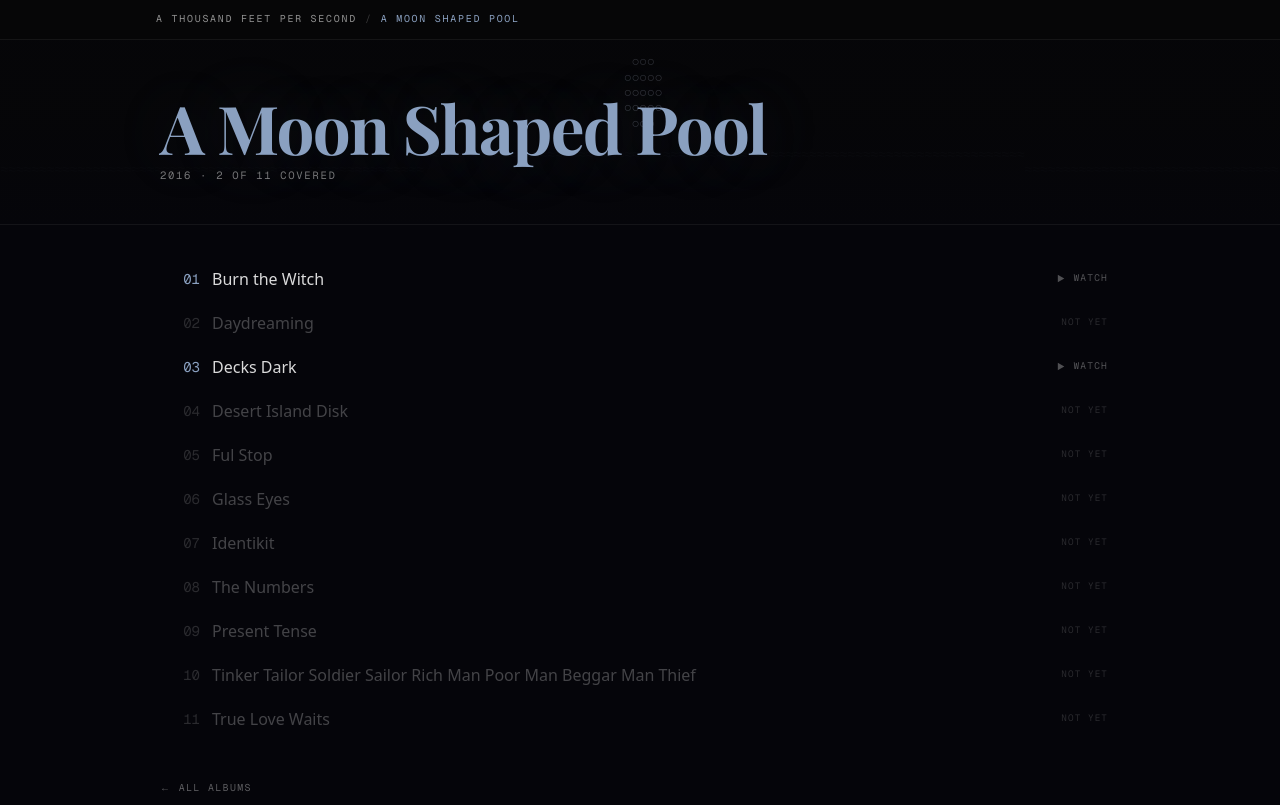
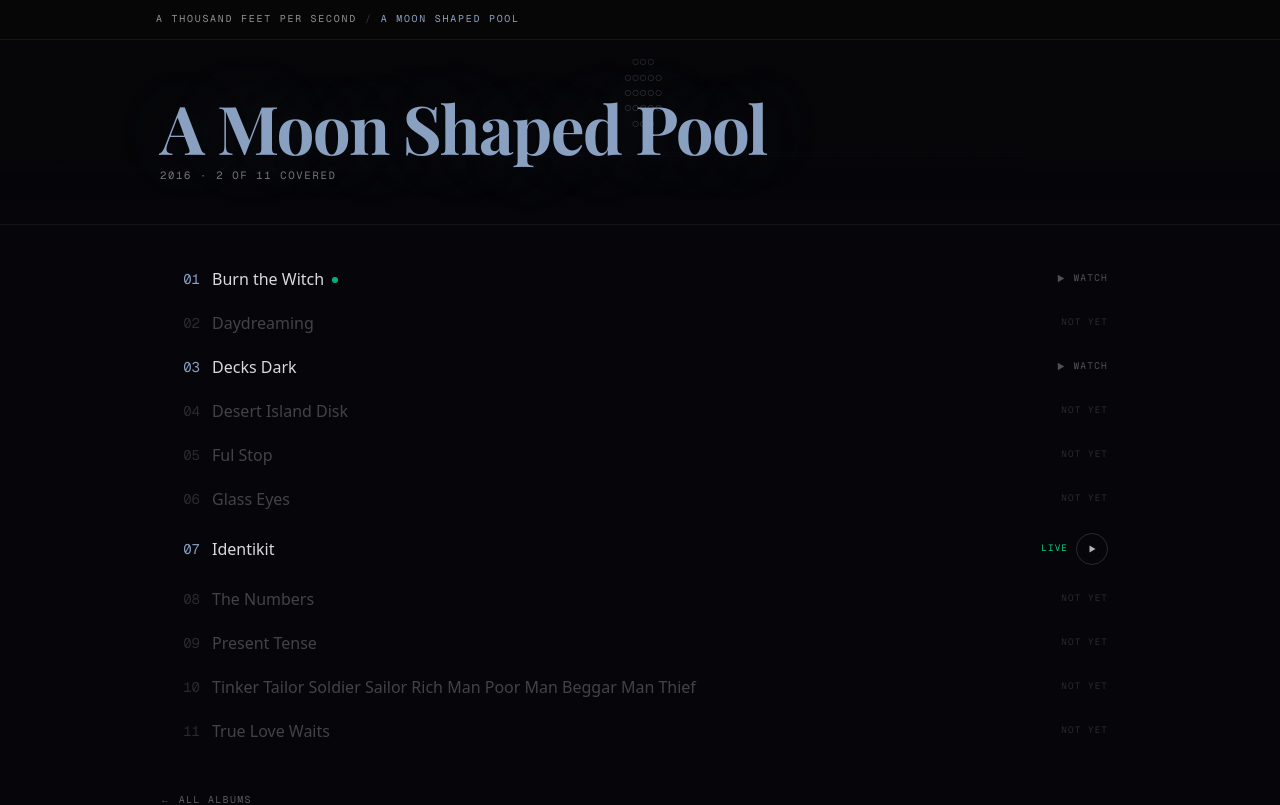
Before and after one commit to topher416/fmnogg.in, a Next.js app: page /a-moon-shaped-pool in a window 1280 px wide. Shown: the top 805 px of the page. Built offline with nearby package versions, Linux system fonts and the light colour scheme; a web font is replaced by a local one.

Commit message:
AlbumTrackList: inline live players for live-only tracks, live dot for covered+live

```diff
--- a/src/components/site/AlbumTrackList.tsx
+++ b/src/components/site/AlbumTrackList.tsx
@@ -1,12 +1,93 @@
+"use client";
+
+import { useRef, useState } from "react";
 import Link from "next/link";
 import type { Album } from "@/lib/discography";
 
-/** Full tracklist for one album: covered tracks link out, the rest render dimmed. */
+/**
+ * Full tracklist for one album.
+ * - Covered tracks link to their video page.
+ * - Tracks with a live recording (but no video) get an inline live player
+ *   instead of the dimmed "not yet" — the Montrose set fills those gaps.
+ * - Covered tracks that also have a live recording show a "live" dot.
+ */
 export default function AlbumTrackList({ album }: { album: Album }) {
+  const audioRefs = useRef<(HTMLAudioElement | null)[]>([]);
+  const [playing, setPlaying] = useState<number | null>(null);
+
+  const toggleLive = (i: number) => {
+    const el = audioRefs.current[i];
+    if (!el) return;
+    if (playing === i) {
+      el.pause();
+      setPlaying(null);
+    } else {
+      audioRefs.current.forEach((a, j) => {
+        if (a && j !== i) a.pause();
+      });
+      el.play();
+      setPlaying(i);
+    }
+  };
+
   return (
     <ol className="list-none">
       {album.tracks.map((track, i) => {
         const num = String(i + 1).padStart(2, "0");
+
+        // Live-only track (no video): inline player replaces "not yet".
+        if (!track.covered && track.liveAudio) {
+          const isPlaying = playing === i;
+          return (
+            <li
+              key={track.slug}
+              className={`grid grid-cols-[28px_1fr_auto] items-center gap-3 rounded-md px-3 py-3 transition-colors ${
+                isPlaying ? "bg-white/[0.05]" : "hover:bg-white/[0.03]"
+              }`}
+            >
+              <span
+                className="font-mono text-sm text-right tabular-nums"
+                style={{ color: album.color }}
+              >
+                {num}
+              </span>
+              <span className="text-base leading-tight text-white/85">
+                {track.title}
+              </span>
+              <span className="flex items-center gap-2">
+                <span className="font-mono text-[0.58rem] uppercase tracking-[0.12em] text-[#00ff9f]/80">
+                  Live
+                </span>
+                <button
+                  onClick={() => toggleLive(i)}
+                  aria-label={isPlaying ? `Pause ${track.title} (live)` : `Play ${track.title} (live)`}
+                  className="flex h-8 w-8 items-center justify-center rounded-full border border-white/15 text-white/70 transition-all hover:border-[#00ff9f]/50 hover:text-[#00ff9f]"
+                >
+                  {isPlaying ? (
+                    <svg viewBox="0 0 24 24" fill="currentColor" width="12" height="12" aria-hidden>
+                      <rect x="6" y="5" width="4" height="14" rx="1" />
+                      <rect x="14" y="5" width="4" height="14" rx="1" />
+                    </svg>
+                  ) : (
+                    <svg viewBox="0 0 24 24" fill="currentColor" width="12" height="12" aria-hidden>
+                      <polygon points="7,5 19,12 7,19" />
+                    </svg>
+                  )}
+                </button>
+                <audio
+                  ref={(el) => {
+                    audioRefs.current[i] = el;
+                  }}
+                  src={track.liveAudio}
+                  preload="none"
+                  onEnded={() => setPlaying(null)}
+                  className="hidden"
+                />
+              </span>
+            </li>
+          );
+        }
+
         if (track.covered) {
           return (
             <li key={track.slug}>
@@ -20,14 +101,16 @@
                 >
                   {num}
                 </span>
-                <span
-                  className="text-base leading-tight transition-colors text-white/85 group-hover:text-white"
-                >
+                <span className="text-base leading-tight transition-colors text-white/85 group-hover:text-white">
                   {track.title}
+                  {track.liveAudio && (
+                    <span
+                      className="ml-2 inline-block h-1.5 w-1.5 rounded-full bg-[#00ff9f]/70 align-middle"
+                      title="Live recording available"
+                    />
+                  )}
                 </span>
-                <span
-                  className="flex items-center gap-1.5 font-mono text-[0.6rem] uppercase tracking-[0.12em] transition-colors text-white/30 group-hover:text-white/70"
-                >
+                <span className="flex items-center gap-1.5 font-mono text-[0.6rem] uppercase tracking-[0.12em] transition-colors text-white/30 group-hover:text-white/70">
                   <svg viewBox="0 0 24 24" fill="currentColor" width="13" height="13" aria-hidden>
                     <polygon points="7,5 19,12 7,19" />
                   </svg>
@@ -37,6 +120,7 @@
             </li>
           );
         }
+
         return (
           <li
             key={track.slug}
```
